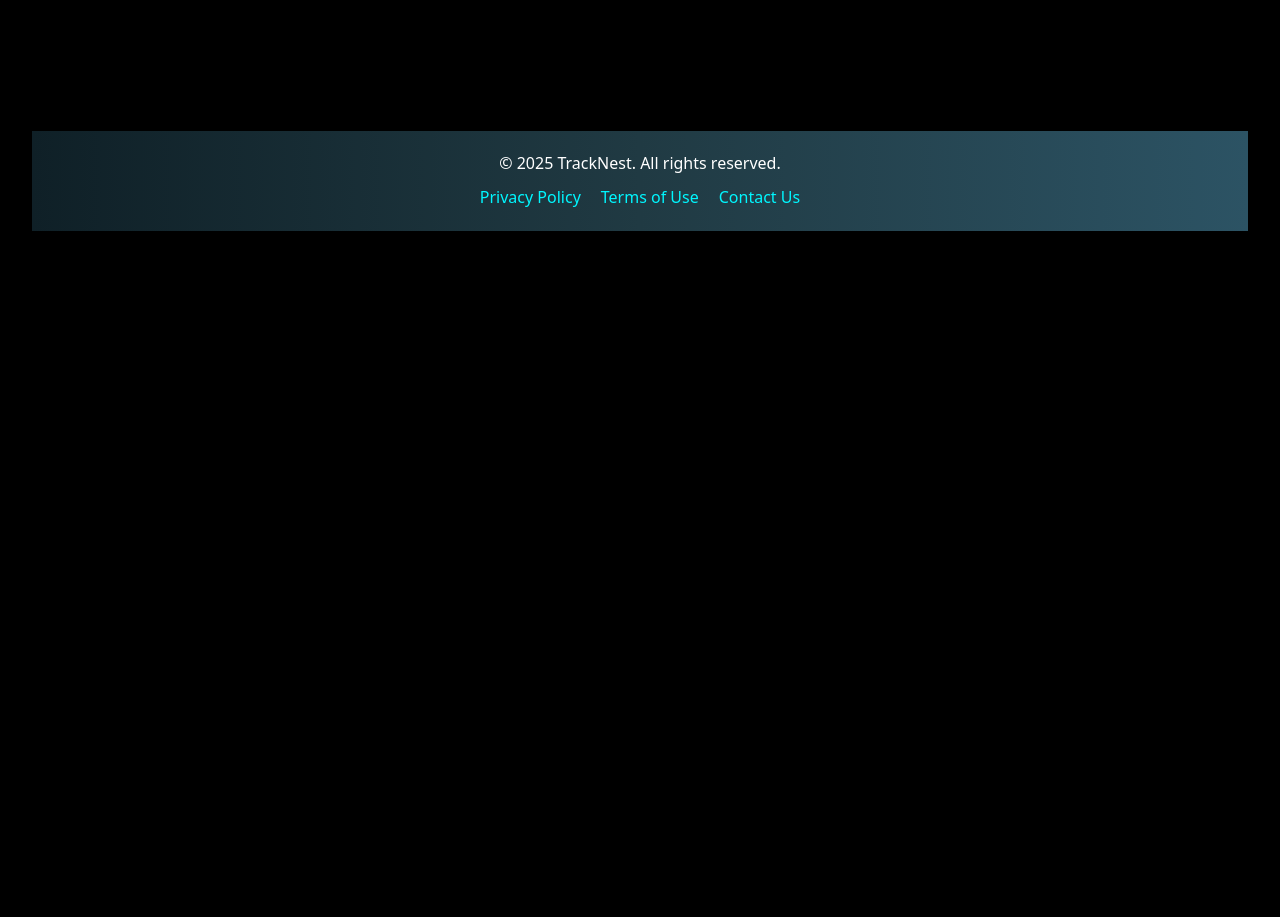
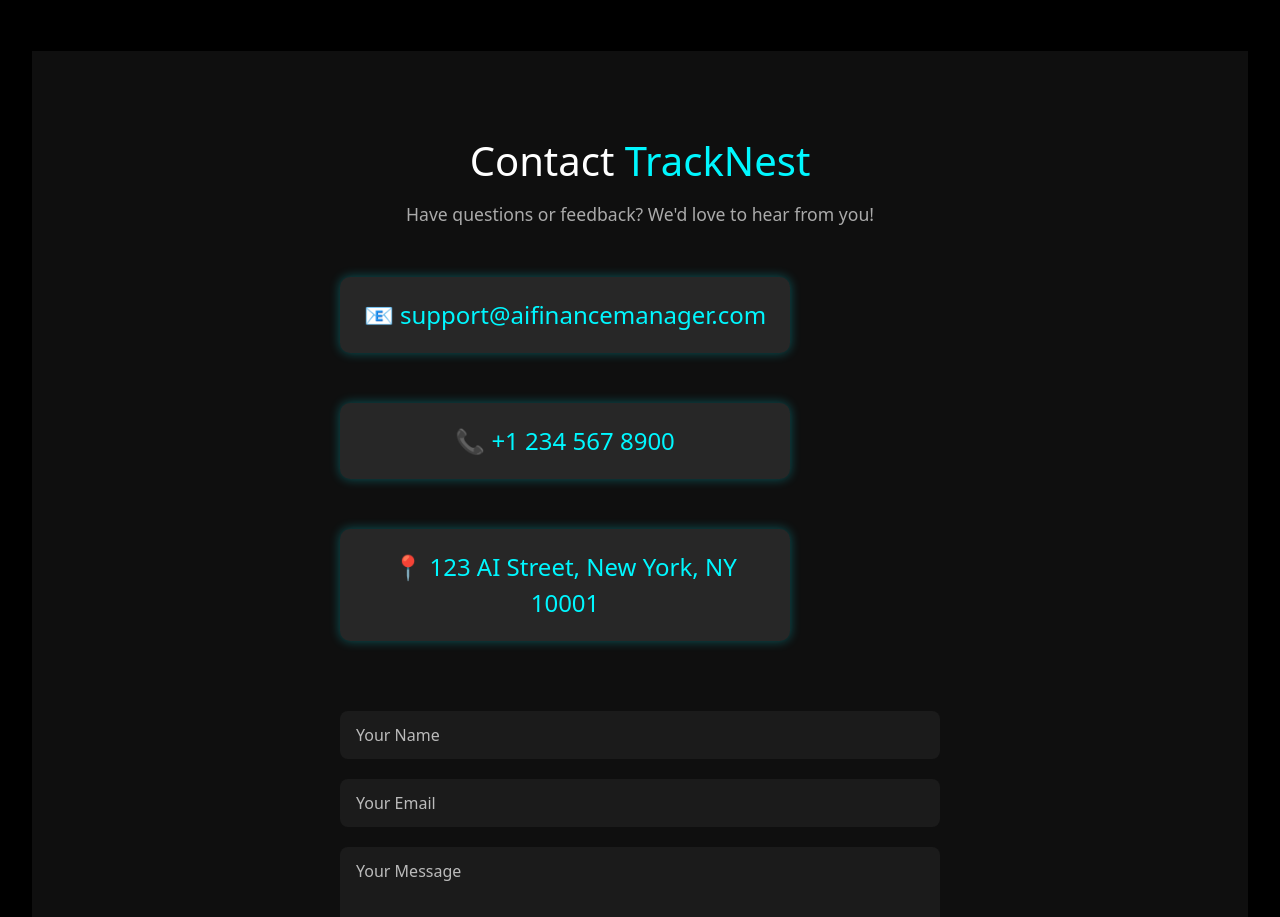
Before and after one commit to shreedharwal/Project_01_React, a React (Vite) app in the folder 01_Aifinance/: page / in a window 1280 px wide. Shown: the part 1880-2797 px from the top of the page. Before the commit the page ends 2143 px from the top, so only its background shows below. Built offline with nearby package versions, Linux system fonts and the light colour scheme.

Commit message:
Updated_ need to see footer and contactme page

```diff
--- a/01_Aifinance/package.json
+++ b/01_Aifinance/package.json
@@ -14,7 +14,8 @@
     "@material-tailwind/react": "^2.1.10",
     "@tailwindcss/vite": "^4.1.10",
     "react": "^19.1.0",
-    "react-dom": "^19.1.0"
+    "react-dom": "^19.1.0",
+    "react-icons": "^5.5.0"
   },
   "devDependencies": {
     "@eslint/js": "^9.25.0",
--- a/01_Aifinance/src/App.jsx
+++ b/01_Aifinance/src/App.jsx
@@ -1,6 +1,8 @@
 import Navbar from './components/Navbar.jsx'
 import Hero from './components/Hero.jsx'
 import Footer from './components/Footer.jsx'
+import Contact from './components/Contact.jsx'
+
 
 import './App.css'
 
@@ -10,6 +12,7 @@
     <div className="text-white ">
       <Navbar />
       <Hero />
+      <Contact/>
       <Footer/>
     </div>
   )
--- /dev/null
+++ b/01_Aifinance/src/components/Contact.css
@@ -0,0 +1,175 @@
+.feature-contact {
+  background-color: rgba(255, 255, 255, 0.1);
+  /* Semi-transparent card */
+  margin-top: 50px;
+  padding: 20px;
+  width: 450px;
+  border-radius: 10px;
+  font-size: 1.2rem;
+  color: white;
+  box-shadow: 0px 4px 6px rgba(0, 0, 0, 0.3);
+  transition: transform 0.3s ease;
+  animation: pulseGlow 3s infinite alternate;
+
+}
+
+.feature-card-contact:hover {
+  transform: scale(1.05);
+  /* color: rgb(0, 247, 255); */
+  box-shadow: 0px 0px 20px rgba(0, 247, 255, 0.8);
+  /* Blue neon glow */
+  background-color: rgba(255, 255, 255, 0.2);
+}
+
+
+.feature-contact h3{
+  font-size: 1.5rem;
+  text-align: center;
+  justify-content: center;
+  color: #00f7ff;
+  /* font-weight: bold; */
+}
+
+.features-grid-contact {
+
+  text-align: center;
+  /* grid-template-columns: repeat(3, 1fr); 3 cards per row */
+  gap: 0px;
+
+}
+
+@media (max-width: 768px) {
+  .features-grid-contact {
+    grid-template-columns: repeat(2, 1fr); /* 2 cards per row */
+  }
+}
+
+@media (max-width: 480px) {
+  .features-grid-contact {
+    grid-template-columns: repeat(1, 1fr); /* 1 card per row */
+  }
+}
+
+
+
+
+
+
+
+
+
+
+
+
+
+
+
+
+
+
+
+
+
+
+
+
+
+
+
+
+
+
+
+
+
+
+
+
+
+
+
+
+
+
+
+
+
+
+
+
+
+
+
+
+
+.contact-section {
+    margin-top: 70px;
+    background: #0f0f0f;
+    color: white;
+    padding: 80px 20px;
+    display: flex;
+    justify-content: center;
+    align-items: center;
+}
+
+.contact-container {
+    max-width: 600px;
+    width: 100%;
+    text-align: center;
+}
+
+.contact-container h2 {
+    font-size: 2.5rem;
+    margin-bottom: 10px;
+}
+
+.contact-container h2 span {
+    color: #00f7ff;
+}
+
+.contact-container p {
+    font-size: 1.1rem;
+    margin-bottom: 30px;
+    color: #aaa;
+}
+
+.contact-form {
+    margin-top: 70px;
+    display: flex;
+    flex-direction: column;
+    gap: 20px;
+}
+
+.contact-form input,
+.contact-form textarea {
+    padding: 12px 16px;
+    border: none;
+    border-radius: 8px;
+    background: rgba(255, 255, 255, 0.05);
+    color: white;
+    font-size: 1rem;
+    resize: none;
+}
+
+.contact-form input::placeholder,
+.contact-form textarea::placeholder {
+    color: #bbb;
+}
+
+.contact-form button {
+    background-color: #00f7ff;
+    color: black;
+    border: none;
+    padding: 14px;
+    border-radius: 8px;
+    font-weight: bold;
+    font-size: 1rem;
+    cursor: pointer;
+    transition: 0.3s ease;
+}
+
+.contact-form button:hover {
+    background-color: #00d9e6;
+    transform: scale(1.05);
+    box-shadow: 0px 0px 15px rgba(0, 247, 255, 0.6);
+}
--- /dev/null
+++ b/01_Aifinance/src/components/Contact.jsx
@@ -0,0 +1,73 @@
+import React from 'react';
+import './Contact.css';
+
+
+const Contact = () => {
+    return (
+        <section className="contact-section" id="contact">
+            <div className="contact-container">
+                <h2>Contact <span>TrackNest</span></h2>
+                <p>Have questions or feedback? We'd love to hear from you!</p>
+
+
+
+
+
+                <div className="features-grid-contact">
+                    <div className="feature-contact">
+                        <h3>📧 support@aifinancemanager.com</h3>
+                    </div>
+                    <div className="feature-contact">
+                        <h3>📞 +1 234 567 8900</h3>
+                    </div>
+                    <div className="feature-contact">
+                        <h3>📍 123 AI Street, New York, NY 10001</h3>
+                    </div>
+                </div>
+
+
+
+
+
+
+
+
+
+
+
+
+
+
+
+
+
+
+
+
+
+
+
+
+
+
+
+
+
+
+
+
+
+
+
+                <form className="contact-form">
+                    <input type="text" name="name" placeholder="Your Name" required />
+                    <input type="email" name="email" placeholder="Your Email" required />
+                    <textarea name="message" rows="5" placeholder="Your Message" required />
+                    <button type="submit">Send Message</button>
+                </form>
+            </div>
+        </section>
+    );
+};
+
+export default Contact;
--- a/01_Aifinance/src/components/Hero.css
+++ b/01_Aifinance/src/components/Hero.css
@@ -28,52 +28,12 @@
   top: 0;
   left: 0;
   margin: 0;
-
-
-
-
-
 }
 
 
-
-
-
-
-
-
-
-
-
-
-
-
-
-
-
-
-
-
-
-
-
-
-
-
-
-
-
-
-
-
-
-
-
-
-
-
-
-
+.hero {
+  animation: glowingBackground 5s infinite alternate;
+}
 
 .hero-content {
   margin-top: 240px;
```
Also changed, not shown: 1 other file (tests, documents, lock files or other folders).
